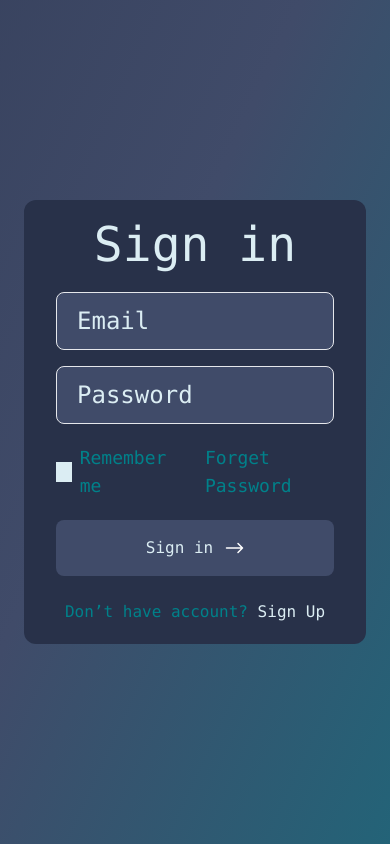
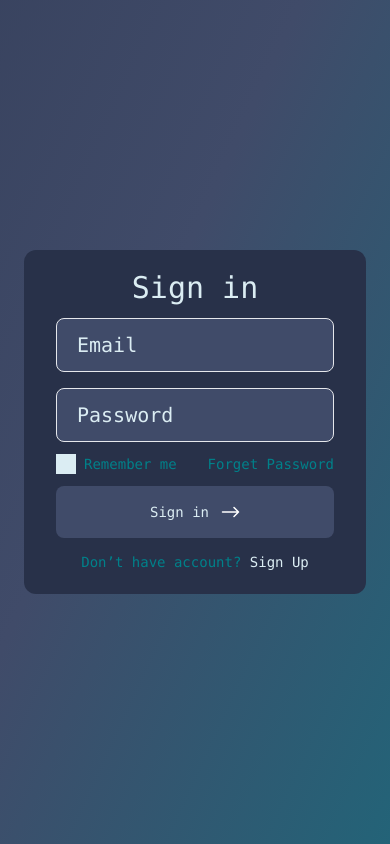
Before and after one commit to GraniusZ/Granius.Space, a React (Vite) app: page /login in a window 390 px wide. Built offline with nearby package versions, Linux system fonts and the light colour scheme; no server answers.

Commit message:
fix styles for small screens & etc.

```diff
--- a/src/modules/AuthWarning/components/AuthWarning.tsx
+++ b/src/modules/AuthWarning/components/AuthWarning.tsx
@@ -4,10 +4,12 @@ import {Link} from "react-router-dom";
 export const AuthWarning: FC = () => {
     return (
         <div className="w-full h-full flex justify-center items-center font-mono mx-6">
-            <div  className="m-auto max-w-2xl w-full flex items-center justify-center flex-col bg-main-1 rounded-xl px-8 py-5 gap-4">
-                <span className="text-main-4 text-4xl">Warning!</span>
-                <span className="text-center text-main-4 text-3xl">You are already logged into your account</span>
-                <Link to={"/"} className="text-main-3 text-3xl cursor-pointer">
+            <div
+                className="m-auto max-w-2xl w-full flex items-center justify-center flex-col bg-main-1 rounded-xl px-8 py-5 gap-2 sm:gap-4">
+                <span className="text-main-4 text-2xl sm:text-4xl">Warning!</span>
+                <span
+                    className="text-center text-main-4 text-xl sm:text-3xl">You are already logged into your account</span>
+                <Link to={"/"} className="text-main-3 text-xl sm:text-3xl cursor-pointer">
                     To your boards
                 </Link>
             </div>
--- a/src/modules/Board/components/Board.tsx
+++ b/src/modules/Board/components/Board.tsx
@@ -2,6 +2,6 @@ import {FC} from "react";
 
 export const Board: FC = () => {
     return (
-        <div className="bg-main-1 w-full h-full m-10"></div>
+        <div className="bg-main-1 w-full h-full opacity-100 rounded-md "></div>
     );
 };
--- a/src/modules/Layout/components/Layout.tsx
+++ b/src/modules/Layout/components/Layout.tsx
@@ -9,7 +9,7 @@ type LayoutProps = {
 export const Layout: FC<LayoutProps> = ({loading}) => {
     return (
         <div
-            className="w-full h-full bg-gradient-to-br from-main-1 via-main-2 to-main-3 flex items-center animate-gradient-xy justify-center">
+            className="w-screen h-screen bg-gradient-to-br from-main-1 via-main-2 to-main-3 flex items-center animate-gradient-xy justify-center">
             {loading ? (<div className="w-full h-full justify-center items-center flex text-center"><BigSpinner/>
             </div>) : <Outlet/>}
         </div>
--- a/src/modules/LoginForm/components/LoginForm.tsx
+++ b/src/modules/LoginForm/components/LoginForm.tsx
@@ -28,10 +28,10 @@ export const LoginForm: FC = () => {
             <form
                 className="m-auto max-w-2xl w-full flex items-center justify-center flex-col bg-main-1 rounded-xl px-8 py-5 "
                 onSubmit={handleSubmit(handleLogin)}>
-                <label className="text-main-4 text-5xl mb-6">Sign in</label>
+                <label className="text-main-4 md:text-5xl mb-3 sm:mb-6 text-3xl">Sign in</label>
                 <div className="w-full mb-4 gap-3 flex-col">
                     <input
-                        className={`bg-main-2 w-full text-main-4 text-2xl px-5 py-3 rounded-lg placeholder:text-main-4 box-border border ${errors.email ? 'border-red-500' : ''} `}
+                        className={`bg-main-2 w-full text-main-4 text-xl md:text-2xl px-5 py-3 rounded-lg placeholder:text-main-4 box-border border ${errors.email ? 'border-red-500' : ''} `}
                         placeholder={"Email"}
                         type={"email"}
                         {...register("email", {
@@ -47,12 +47,12 @@ export const LoginForm: FC = () => {
                         })}
                     />
                     {errors.email && (
-                        <span className="text-main-3 text-xl">{errors.email.message}</span>
+                        <span className="text-main-3 mt-1 text-sm md:text-xl">{errors.email.message}</span>
                     )}
                 </div>
-                <div className="w-full mb-5 gap-3 flex-col">
+                <div className="w-full mb-3 sm:mb-5 gap-3 flex-col">
                     <input
-                        className={`bg-main-2 w-full text-main-4  text-2xl px-5 py-3 rounded-lg placeholder:text-main-4 box-border border ${errors.password ? 'border-red-500' : ''}`}
+                        className={`bg-main-2 w-full text-main-4  text-xl md:text-2xl  px-5 py-3 rounded-lg placeholder:text-main-4 box-border border ${errors.password ? 'border-red-500' : ''}`}
                         type={"password"}
                         placeholder={"Password"}
                         {...register("password", {
@@ -63,36 +63,38 @@ export const LoginForm: FC = () => {
                         })}
                     />
                     {errors.password && (
-                        <span className="text-main-3 text-xl">{errors.password.message}</span>
+                        <span className="text-main-3 mt-1 text-sm md:text-xl">{errors.password.message}</span>
                     )}
                 </div>
-                <div className="w-full flex flex-nowrap justify-between gap-8 text-lg text-main-3 mb-5">
-                    <div className="flex gap-2 items-center relative bg-transparent select-none ">
+                <div className="w-full inline-flex flex-nowrap justify-between gap-4  text-lg text-main-3 mb-3 sm:mb-5">
+                    <div className="flex-shrink-0 flex gap-2 items-center relative bg-transparent select-none">
                         <div
                             onClick={handleRememberMe}
-                            className={`w-5 h-5 cursor-pointer transition duration-200 ease-in-out ${rememberMe ? "bg-main-3" : "bg-main-4"}`}
+                            className={`w-5 h-5 w-min-5 h-min-5 transition duration-200 ease-in-out ${rememberMe ? "bg-main-3" : "bg-main-4"}`}
                         >
                             {rememberMe && (
                                 <CheckIcon className="w-5 h-5 fill-main-1"
                                 />
                             )}
                         </div>
-                        <span>
+                        <span className="text-sm md:text-base">
                 Remember me
               </span>
                     </div>
-                    <Link to={"/forget"}>
+                    <Link className="text-sm md:text-base text-end" to={"/forget"}>
                         Forget Password
                     </Link>
                 </div>
-                <div className="w-full mb-6 ">
+                <div className="w-full mb-3 sm:mb-6 ">
                     {firebaseError && (
-                        <div className="text-main-3 text-xl">{firebaseError}</div>
+                        <div className="text-main-3 text-sm md:text-xl">{firebaseError}</div>
                     )}
-                    <button type={"submit"} className="w-full flex py-4 rounded-lg bg-main-2 max-h-14 justify-center items-center">
+                    <button type={"submit"}
+                            className="w-full flex py-4 rounded-lg bg-main-2 max-h-14 justify-center items-center">
                         <div className="w-full h-full">
                             {!loading ? (
-                                <div className="w-full h-full justify-center items-center gap-3 flex text-main-4 text-base">
+                                <div
+                                    className="w-full h-full justify-center items-center gap-3 flex text-main-4 text-sm sm:text-base">
                                     <span>Sign in</span>
                                     <ArrowIcon className="fill-main-4"/>
                                 </div>
@@ -106,7 +108,7 @@ export const LoginForm: FC = () => {
                     </button>
                 </div>
                 <div>
-            <span className="text-main-3">
+            <span className="text-main-3 text-sm md:text-base">
               Don’t have account?
               <Link to={"../register"} className="text-main-4">
                 &nbsp;Sign Up
--- a/src/modules/NotFoundLabel/components/NotFoundLabel.tsx
+++ b/src/modules/NotFoundLabel/components/NotFoundLabel.tsx
@@ -4,10 +4,11 @@ import {Link} from "react-router-dom";
 export const NotFoundLabel: FC = () => {
     return (
         <div className="w-full h-full flex justify-center items-center font-mono mx-6">
-            <div  className="m-auto max-w-2xl w-full flex items-center justify-center flex-col bg-main-1 rounded-xl px-8 py-5 gap-4">
-                <span className="text-main-4 text-4xl">404</span>
-                <span className="text-center text-main-4 text-3xl">Page not found</span>
-                <Link to={"/"} className="text-main-3 text-3xl cursor-pointer">
+            <div
+                className="m-auto max-w-2xl w-full flex items-center justify-center flex-col bg-main-1 rounded-xl px-8 py-5 gap-2 sm:gap-4">
+                <span className="text-main-4 text-2xl sm:text-4xl">404</span>
+                <span className="text-center text-main-4 text-xl sm:text-3xl">Page not found</span>
+                <Link to={"/"} className="text-main-3 text-xl sm:text-3xl cursor-pointer">
                     To your boards
                 </Link>
             </div>
--- a/src/modules/RegisterForm/components/RegisterForm.tsx
+++ b/src/modules/RegisterForm/components/RegisterForm.tsx
@@ -24,11 +24,11 @@ export const RegisterForm = () => {
                     data-testid={"registerForm"}
 
                 >
-                    <label className="text-main-4 text-5xl mb-6">Sign up</label>
+                    <label className="text-main-4 md:text-5xl mb-3 sm:mb-6 text-3xl">Sign up</label>
                     <div className="w-full mb-4 gap-3 flex-col">
                         <input
                             autoComplete="off"
-                            className={`bg-main-2 w-full text-main-4 text-2xl px-5 py-3 rounded-lg placeholder:text-main-4 box-border border ${errors.firstName ? 'border-red-500' : ''} `}
+                            className={`bg-main-2 w-full text-main-4 text-xl md:text-2xl px-5 py-3 rounded-lg placeholder:text-main-4 box-border border ${errors.firstName ? 'border-red-500' : ''} `}
                             type={"text"}
                             placeholder={"Name"}
                             {...register("firstName", {
@@ -43,14 +43,15 @@ export const RegisterForm = () => {
                             })}
                         />
                         {errors.firstName && (
-                            <span className="text-main-3 text-xl">{errors.firstName.message}</span>
+                            <span className="text-main-3 mt-1 text-sm md:text-xl">{errors.firstName.message}</span>
                         )}
                     </div>
 
                     <div className="w-full mb-4 gap-3 flex-col">
                         <input
                             autoComplete="off"
-                            className={`bg-main-2 w-full text-main-4 text-2xl px-5 py-3 rounded-lg placeholder:text-main-4 box-border border ${errors.secondName ? 'border-red-500' : ''} `}                            placeholder={"Surname"}
+                            className={`bg-main-2 w-full text-main-4 text-xl md:text-2xl px-5 py-3 rounded-lg placeholder:text-main-4 box-border border ${errors.secondName ? 'border-red-500' : ''} `}
+                            placeholder={"Surname"}
                             type={"text"}
                             {...register("secondName", {
                                 required: {
@@ -64,14 +65,15 @@ export const RegisterForm = () => {
                             })}
                         />
                         {errors.secondName && (
-                            <span className="text-main-3 text-xl">{errors.secondName.message}</span>
+                            <span className="text-main-3 mt-1 text-sm md:text-xl">{errors.secondName.message}</span>
                         )}
                     </div>
 
                     <div className="w-full mb-4 gap-3 flex-col">
                         <input
                             autoComplete="new-email"
-                            className={`bg-main-2 w-full text-main-4 text-2xl px-5 py-3 rounded-lg placeholder:text-main-4 box-border border ${errors.email ? 'border-red-500' : ''} `}                            placeholder={"Email"}
+                            className={`bg-main-2 w-full text-main-4 text-xl md:text-2xl px-5 py-3 rounded-lg placeholder:text-main-4 box-border border ${errors.email ? 'border-red-500' : ''} `}
+                            placeholder={"Email"}
                             type={"email"}
                             {...register("email", {
                                 required: {
@@ -86,13 +88,13 @@ export const RegisterForm = () => {
                             })}
                         />
                         {errors.email && (
-                            <span className="text-main-3 text-xl">{errors.email.message}</span>
+                            <span className="text-main-3 mt-1 text-sm md:text-xl">{errors.email.message}</span>
                         )}
                     </div>
-                    <div className="w-full mb-4 gap-3 flex-col">
+                    <div className="w-full mb-2 sm:mb-4 gap-3 flex-col">
                         <input
                             autoComplete="new-password"
-                            className={`bg-main-2 w-full text-main-4 text-2xl px-5 py-3 rounded-lg placeholder:text-main-4 box-border border ${errors.password ? 'border-red-500' : ''} `}
+                            className={`bg-main-2 w-full text-main-4 text-xl md:text-2xl px-5 py-3 rounded-lg placeholder:text-main-4 box-border border ${errors.password ? 'border-red-500' : ''} `}
                             type={"password"}
                             placeholder={"Password"}
                             {...register("password", {
@@ -103,17 +105,19 @@ export const RegisterForm = () => {
                             })}
                         />
                         {errors.password && (
-                            <span className="text-main-3 text-xl">{errors.password.message}</span>
+                            <span className="text-main-3 mt-1 text-sm md:text-xl">{errors.password.message}</span>
                         )}
                     </div>
-                    <div className="w-full mb-6 ">
+                    <div className="w-full mb-3 sm:mb-6 ">
                         {firebaseError && (
                             <div className="text-main-3 text-xl">{firebaseError}</div>
                         )}
-                        <button type={"submit"} className="w-full flex py-4 rounded-lg bg-main-2 max-h-14 justify-center items-center mt-5">
+                        <button type={"submit"}
+                                className="w-full flex py-4 rounded-lg bg-main-2 max-h-14 justify-center items-center mt-5">
                             <div className="w-full h-full">
                                 {!loading ? (
-                                    <div className="w-full h-full justify-center items-center gap-3 flex text-main-4 text-base">
+                                    <div
+                                        className="w-full h-full justify-center items-center gap-3 flex text-main-4 text-sm sm:text-base">
                                         <span>Sign in</span>
                                         <ArrowIcon className="fill-main-4"/>
                                     </div>
@@ -126,7 +130,7 @@ export const RegisterForm = () => {
                         </button>
                     </div>
                     <div>
-            <span className="text-main-3">
+            <span className="text-main-3 text-sm md:text-base">
               Have account?
               <Link to={"../login"} className="text-main-4">
                 &nbsp;Sign In
--- a/src/pages/Home/Home.tsx
+++ b/src/pages/Home/Home.tsx
@@ -7,10 +7,10 @@ import {Board} from "@modules/Board";
 export const Home: FC = () => {
     usePageTitle("Home");
     return (
-        <>
+        <div className="w-full h-full p-5">
             <ProtectedRoute>
                 <Board/>
             </ProtectedRoute>
-        </>
+        </div>
     );
 };
--- a/src/pages/NotFound/NotFound.tsx
+++ b/src/pages/NotFound/NotFound.tsx
@@ -5,6 +5,6 @@ import {usePageTitle} from "@hooks/usePageTitle.ts";
 export const NotFound: FC = () => {
     usePageTitle("Not Found");
     return (
-<NotFoundLabel/>
+        <NotFoundLabel/>
     );
 };
```
Also changed, not shown: 1 other file (tests, documents, lock files or other folders).
